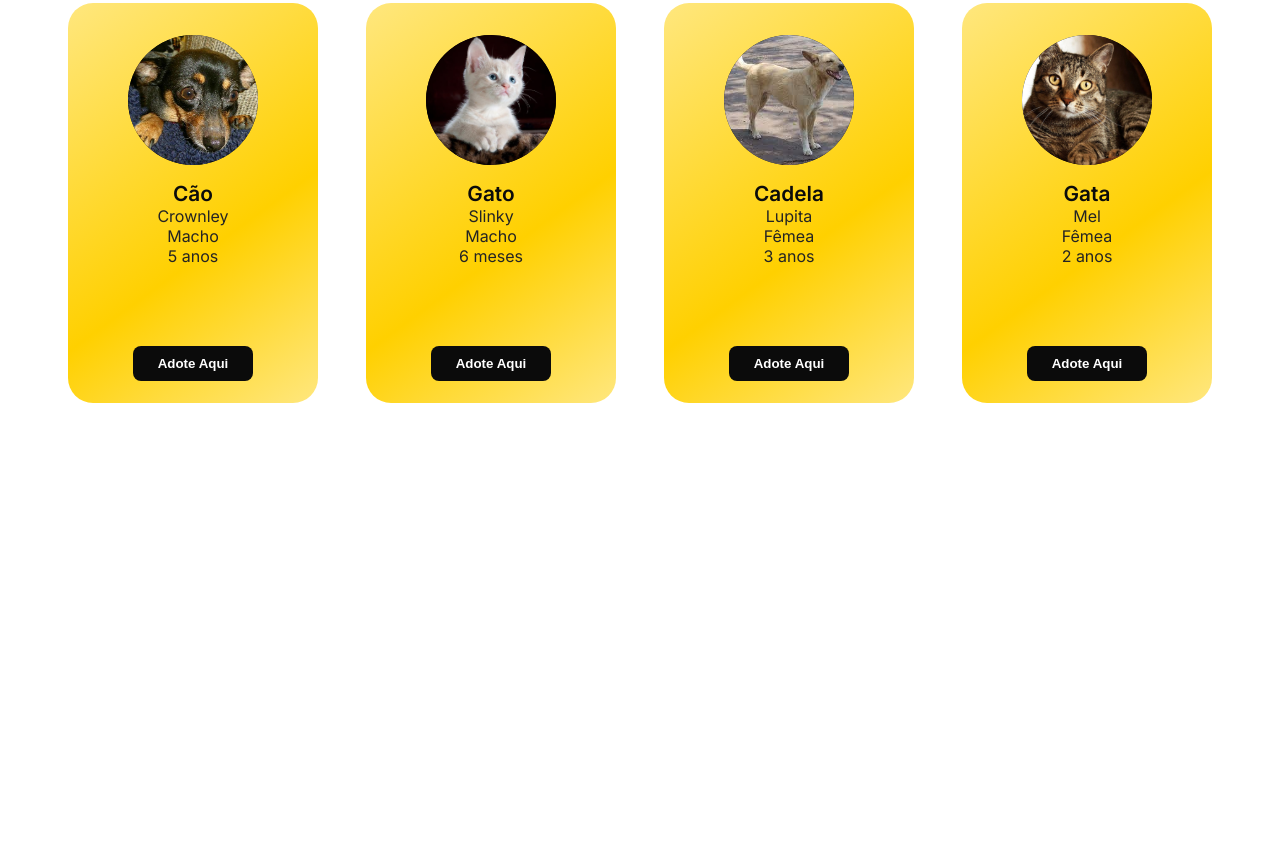
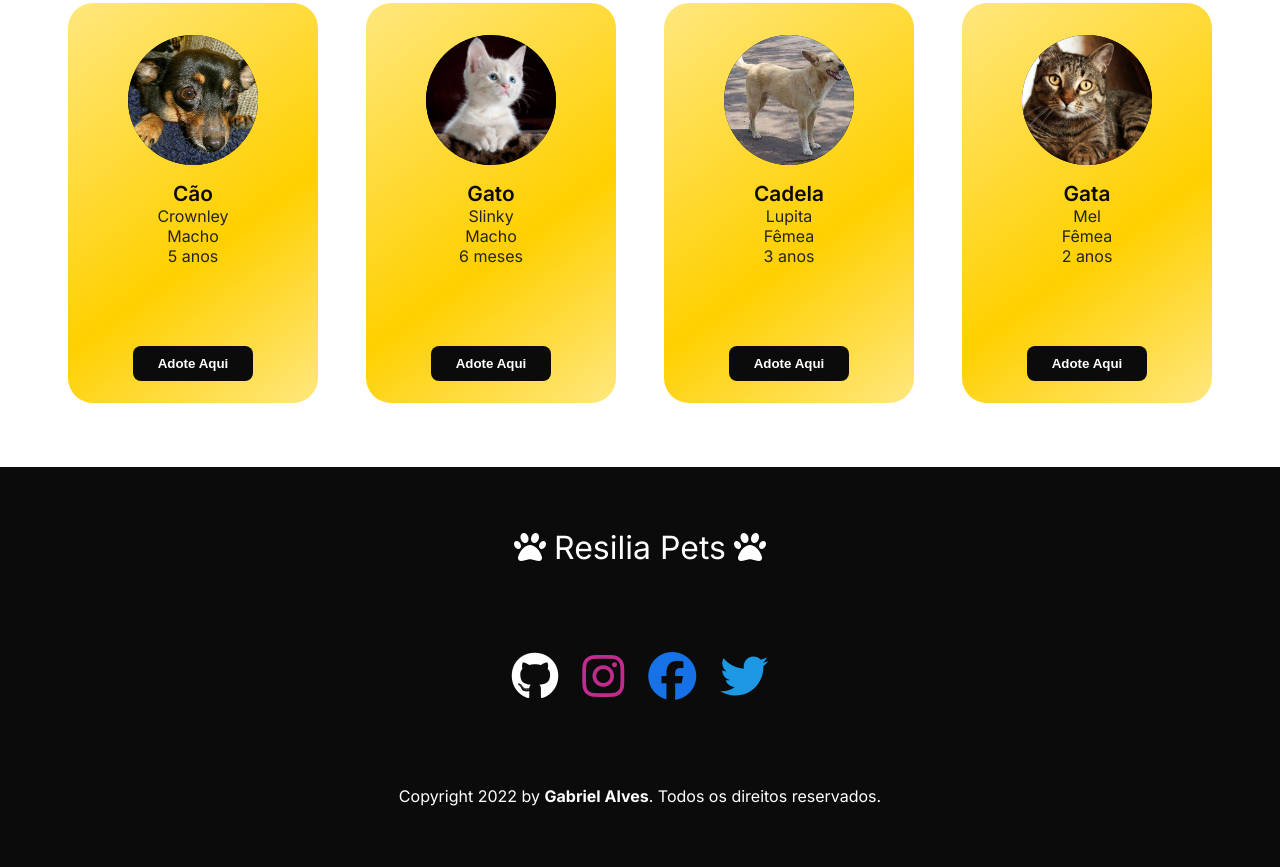
Before and after one commit to GabrielAlvesFS/Adote-Aqui, a plain HTML site: page index.html in a window 1280 px wide. Shown: the part 1646-2513 px from the top of the page. Before the commit the page ends 2049 px from the top, so only its background shows below. Drawn offline with Linux system fonts and the light colour scheme.

Commit message:
Add Footer Style

```diff
--- a/index.html
+++ b/index.html
@@ -104,5 +104,26 @@
 
         </div>
     </section>
+
+    <footer id="Contato">
+        <div class="logo-container">
+            <div class="logo"> <i class="fa-solid fa-paw"></i> </div>
+            <div class="logo-name">Resilia Pets</div>
+            <div class="logo"><i class="fa-solid fa-paw"></i></div>
+        </div>
+
+        <div class="socials-container">
+            <ul>
+                <li> <a href="https://github.com/GabrielAlvesFS" target="_blank"> <i class="fa-brands fa-github"></i> </a> </li>
+                <li> <a href="https://www.instagram.com/gabriell_avs/" target="_blank"> <i class="fa-brands fa-instagram"></i>  </a> </li>
+                <li> <a href="https://www.facebook.com/" target="_blank"> <i class="fa-brands fa-facebook"></i> </a> </li>
+                <li> <a href="https://twitter.com/Gabriell_avs" target="_blank"> <i class="fa-brands fa-twitter"></i> </a> </li>
+            </ul>
+        </div>
+
+        <div class="copyright-container">
+            <p>Copyright 2022 by <strong class="myname">Gabriel Alves</strong>. Todos os direitos reservados.</p>
+        </div>
+    </footer>
 </body>
 </html>
```
